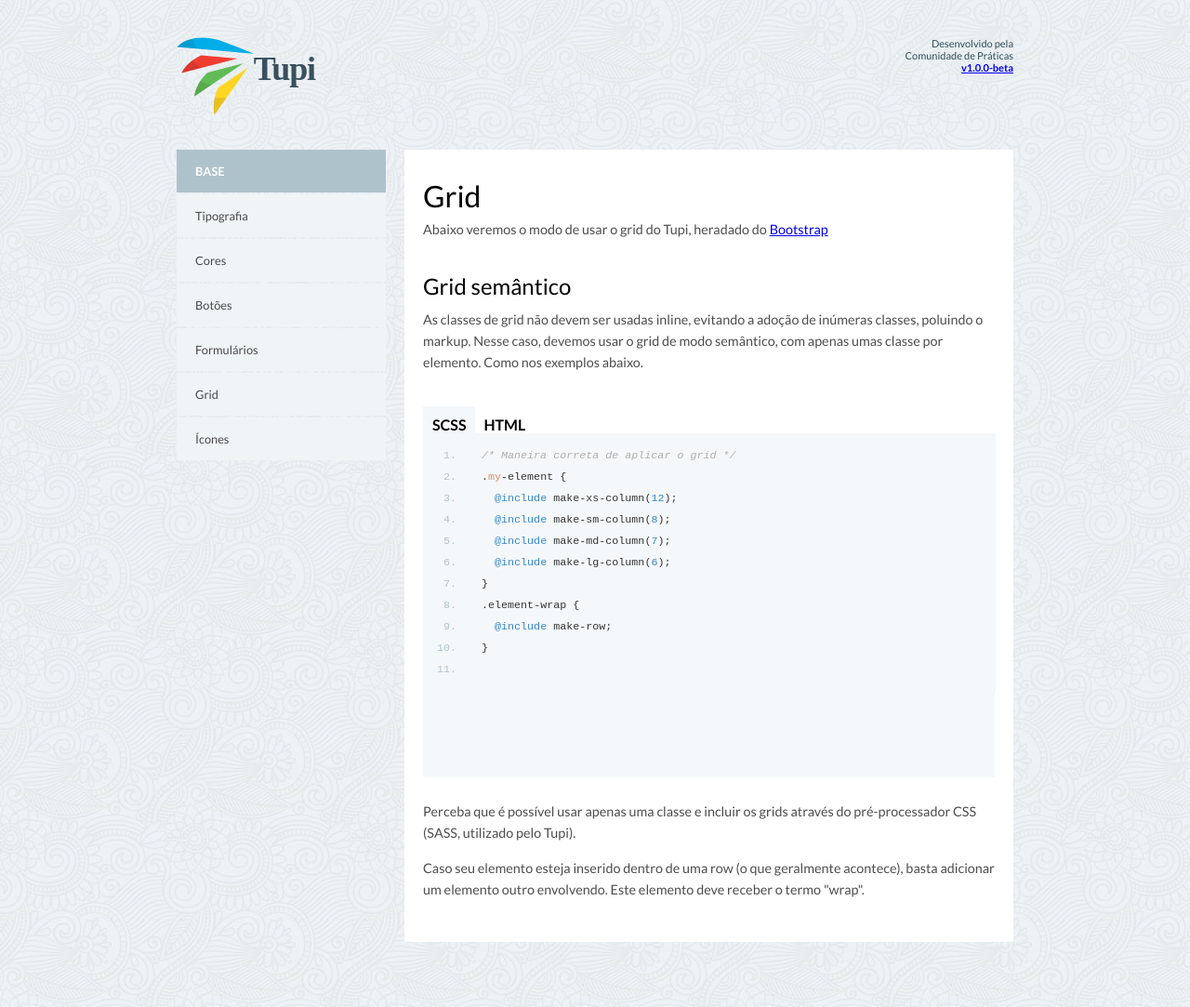
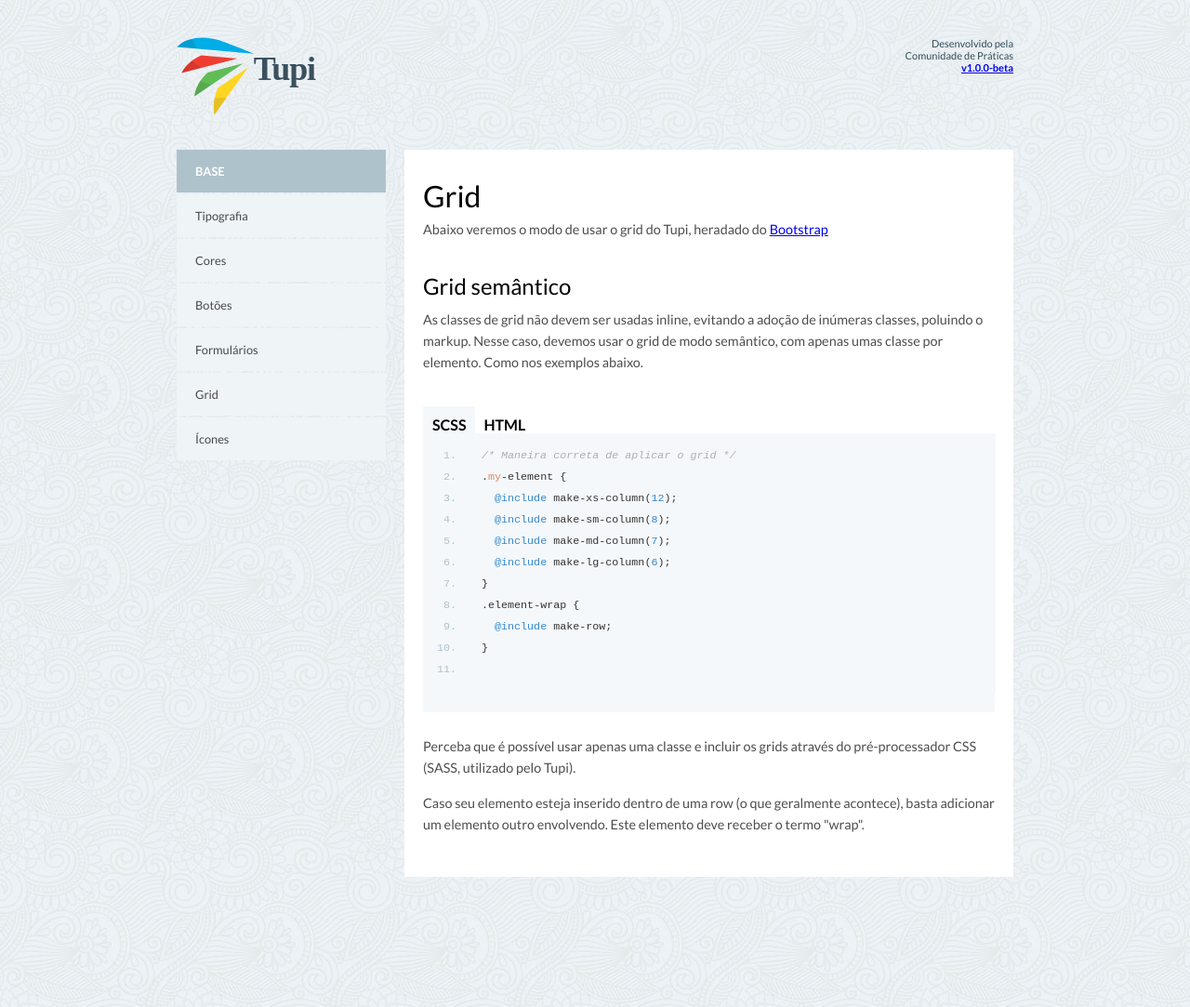
Before and after one commit to ABS-org/tupi-docs, a Jekyll site: the page built from docs/base/grid.html, in a window 1280 px wide. Shown: the whole page at 93% size. Built offline with Jekyll 4.4.1, drawn with Linux system fonts in a browser that asks for light colours; after the commit the page ends 1013 px from its top, so only the background shows below that.

Commit message:
Update styles

```diff
--- a/_sass/_components.scss
+++ b/_sass/_components.scss
@@ -270,7 +270,7 @@
   height: 320px;
 }
 #tabs--grid {
-  height: 320px;
+  height: 250px;
 }
 #tabs--buttons {
   height: 260px;
--- a/assets/css/build.css
+++ b/assets/css/build.css
@@ -326,7 +326,7 @@ header {
   height: 320px; }
 
 #tabs--grid {
-  height: 320px; }
+  height: 250px; }
 
 #tabs--buttons {
   height: 260px; }
```
